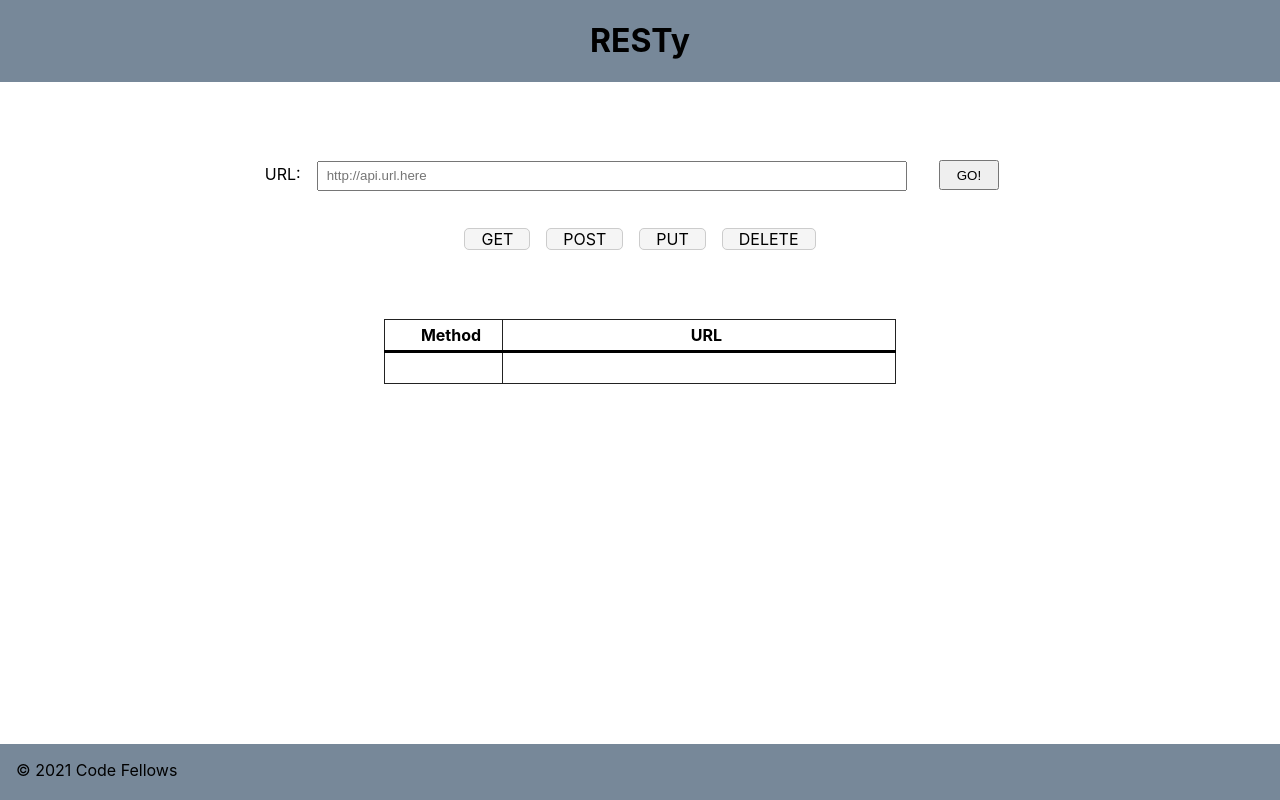
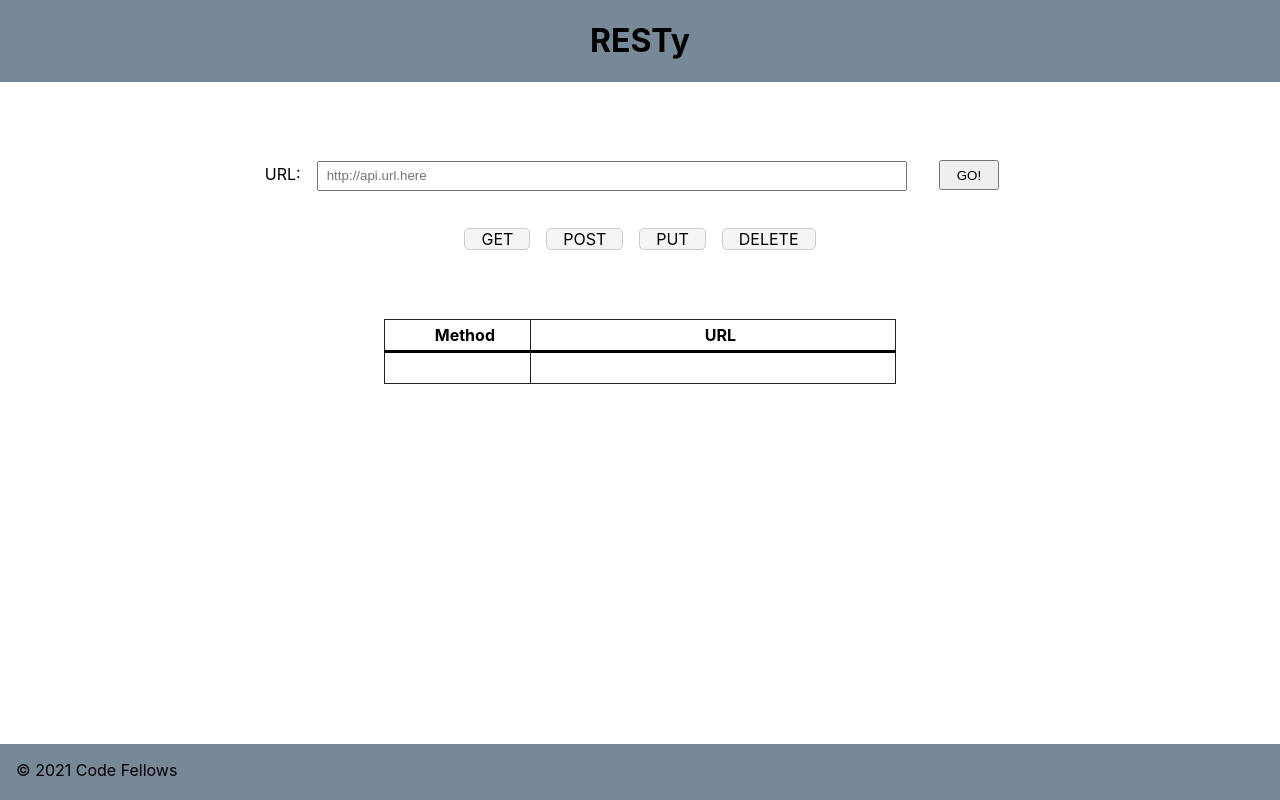
Before and after one commit to afnandamra/resty, a React (Create React App) app: page / in a window 1280 px wide. Built offline with nearby package versions, Linux system fonts and the light colour scheme; the HTML template or start-up script is replaced by a standard one.

Commit message:
Update form.scss

```diff
--- a/src/components/form/form.scss
+++ b/src/components/form/form.scss
@@ -49,7 +49,7 @@
       height: 2rem;
     }
     .fwidth{
-      width: 100px;
+      width: 25%;
       border-right: 1px solid #222;
     }
 
```
